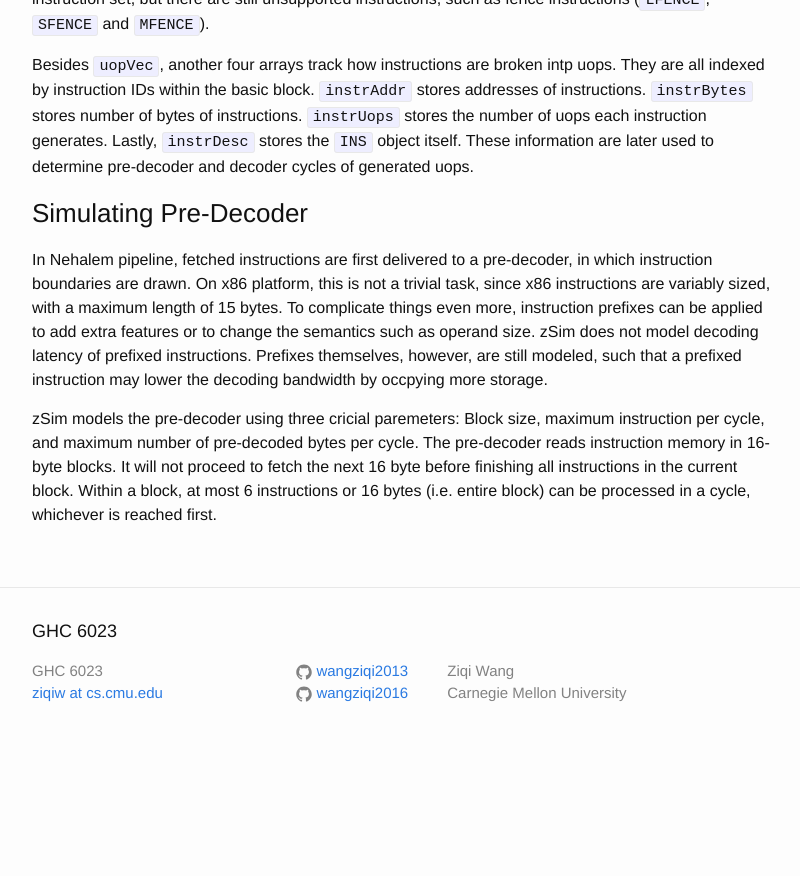
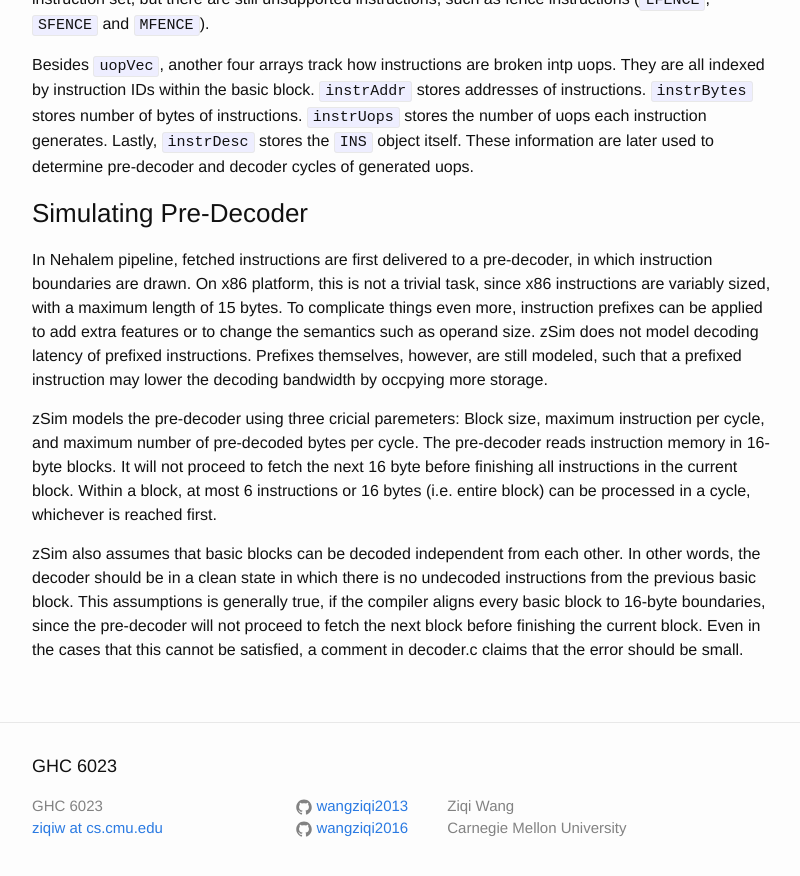
Before and after one commit to wangziqi2013/wangziqi2013.github.io, a Jekyll site: the page built from _posts/2019-12-31-zsim-microarch.markdown, in a window 1280 px wide and 900 px high, scrolled down 8653 px. Shown: the top 876 px of the window, without its empty margins (238-1038 px from the left). Built offline with Jekyll 4.4.1, drawn with Linux system fonts in a browser that asks for light colours; before the commit the page ends 9418 px from its top, so only the background shows below that.

Commit message:
Adding assumptions

```diff
--- a/_posts/2019-12-31-zsim-microarch.markdown
+++ b/_posts/2019-12-31-zsim-microarch.markdown
@@ -316,3 +316,9 @@ zSim models the pre-decoder using three cricial paremeters: Block size, maximum
 of pre-decoded bytes per cycle. The pre-decoder reads instruction memory in 16-byte blocks. It will not proceed to fetch
 the next 16 byte before finishing all instructions in the current block. Within a block, at most 6 instructions or 16
 bytes (i.e. entire block) can be processed in a cycle, whichever is reached first.
+
+zSim also assumes that basic blocks can be decoded independent from each other. In other words, the decoder should be
+in a clean state in which there is no undecoded instructions from the previous basic block. This assumptions is generally
+true, if the compiler aligns every basic block to 16-byte boundaries, since the pre-decoder will not proceed to fetch
+the next block before finishing the current block. Even in the cases that this cannot be satisfied, a comment in
+decoder.c claims that the error should be small.
```
